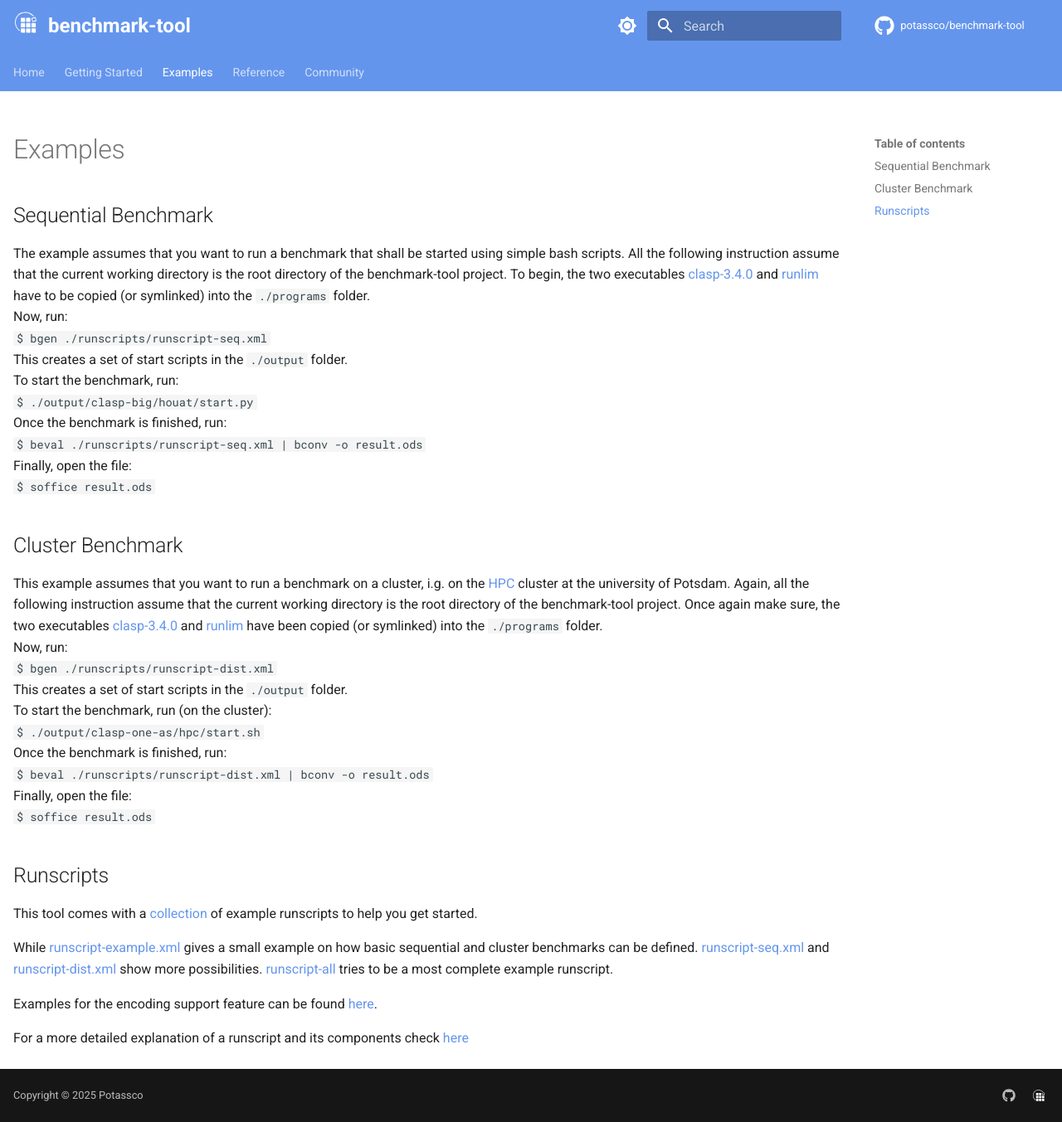
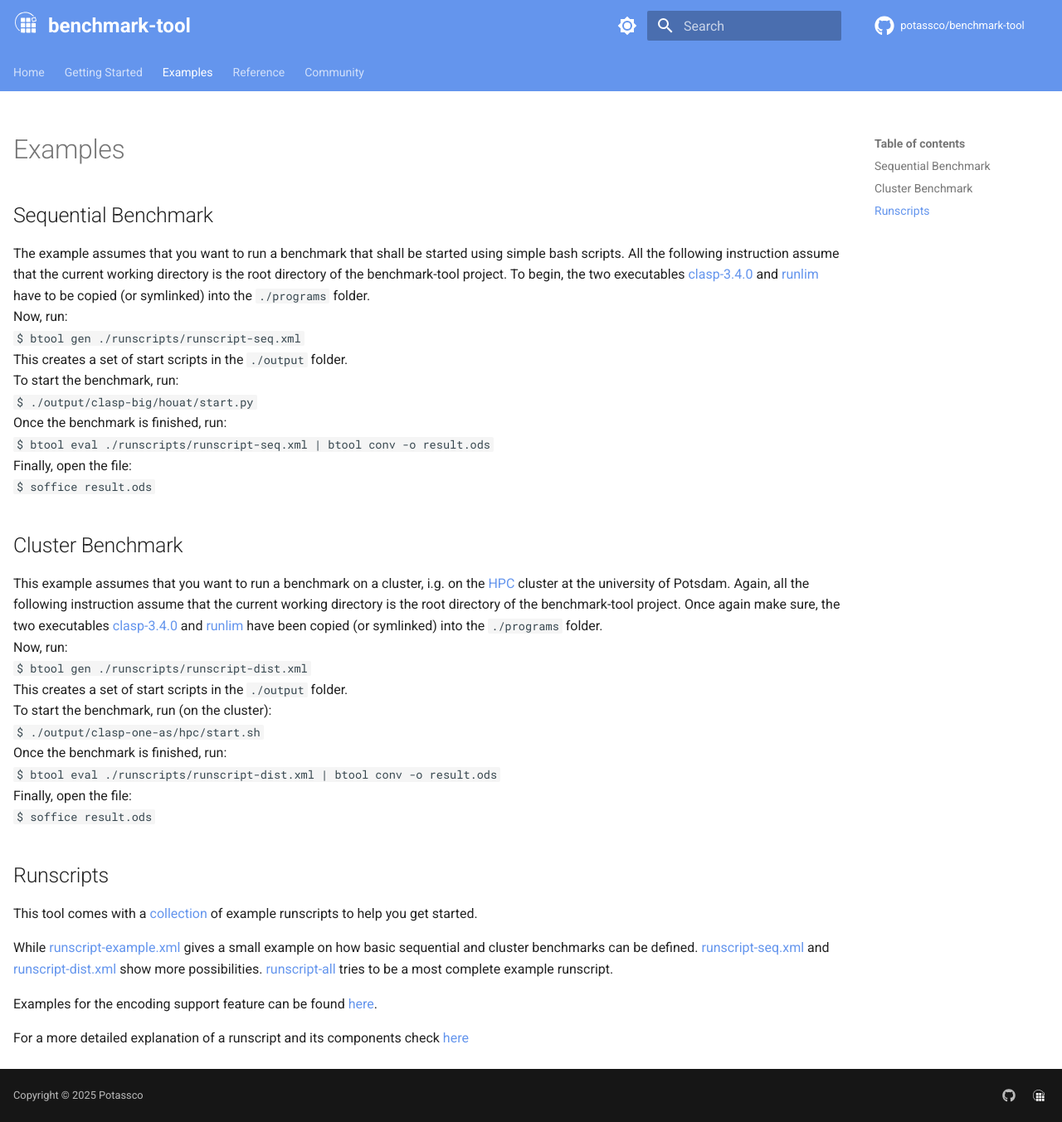
Before and after one commit to potassco/benchmark-tool, an MkDocs documentation site: the page built from docs/examples/index.md, in a window 1280 px wide and 1353 px high. Shown: the whole window at 83% size. Built offline with MkDocs 1.6.1 and Material for MkDocs 9.7.7, drawn with Linux system fonts in a browser that asks for light colours; comment, search, counter and statistics services are not loaded.

Commit message:
Fix typos

```diff
--- a/docs/examples/index.md
+++ b/docs/examples/index.md
@@ -9,12 +9,12 @@ hide:
 
 The example assumes that you want to run a benchmark that shall be started using simple bash scripts. All the following instruction assume that the current working directory is the root directory of the benchmark-tool project. To begin, the two executables [clasp-3.4.0][1] and [runlim][2] have to be copied (or symlinked) into the `./programs` folder.
 Now, run:
-`$ bgen ./runscripts/runscript-seq.xml`
+`$ btool gen ./runscripts/runscript-seq.xml`
 This creates a set of start scripts in the `./output` folder.
 To start the benchmark, run:
 `$ ./output/clasp-big/houat/start.py`
 Once the benchmark is finished, run:
-`$ beval ./runscripts/runscript-seq.xml | bconv -o result.ods`
+`$ btool eval ./runscripts/runscript-seq.xml | btool conv -o result.ods`
 Finally, open the file:
 `$ soffice result.ods`
 
@@ -22,12 +22,12 @@ Finally, open the file:
 
 This example assumes that you want to run a benchmark on a cluster, i.g. on the [HPC][3] cluster at the university of Potsdam. Again, all the following instruction assume that the current working directory is the root directory of the benchmark-tool project. Once again make sure, the two executables [clasp-3.4.0][1] and [runlim][2] have been copied (or symlinked) into the `./programs` folder.
 Now, run:
-`$ bgen ./runscripts/runscript-dist.xml`
+`$ btool gen ./runscripts/runscript-dist.xml`
 This creates a set of start scripts in the `./output` folder.
 To start the benchmark, run (on the cluster):
 `$ ./output/clasp-one-as/hpc/start.sh`
 Once the benchmark is finished, run:
-`$ beval ./runscripts/runscript-dist.xml | bconv -o result.ods`
+`$ btool eval ./runscripts/runscript-dist.xml | btool conv -o result.ods`
 Finally, open the file:
 `$ soffice result.ods`
 
```
Also changed, not shown: docs/getting_started/gen/runscript.md (+1 -1 lines).
